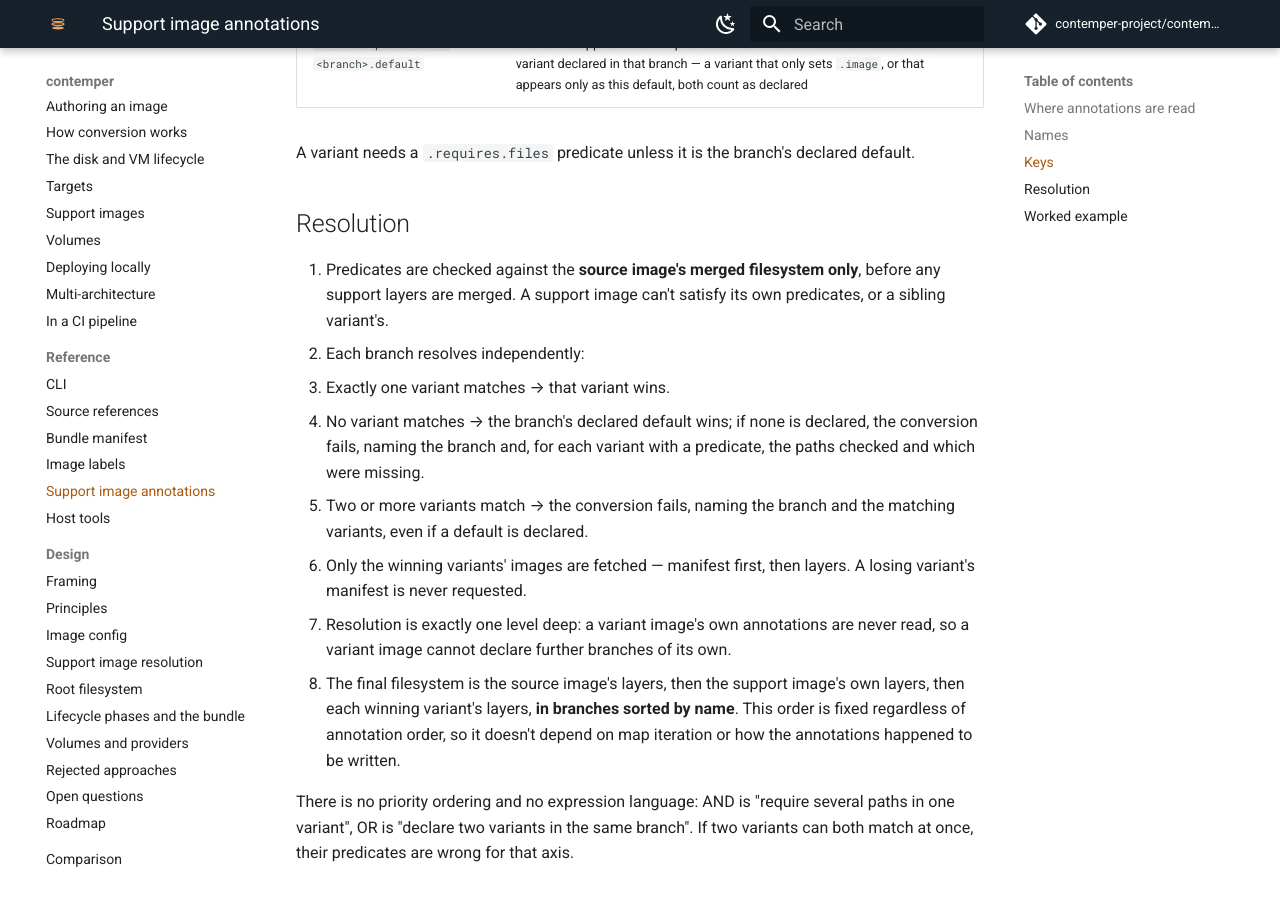
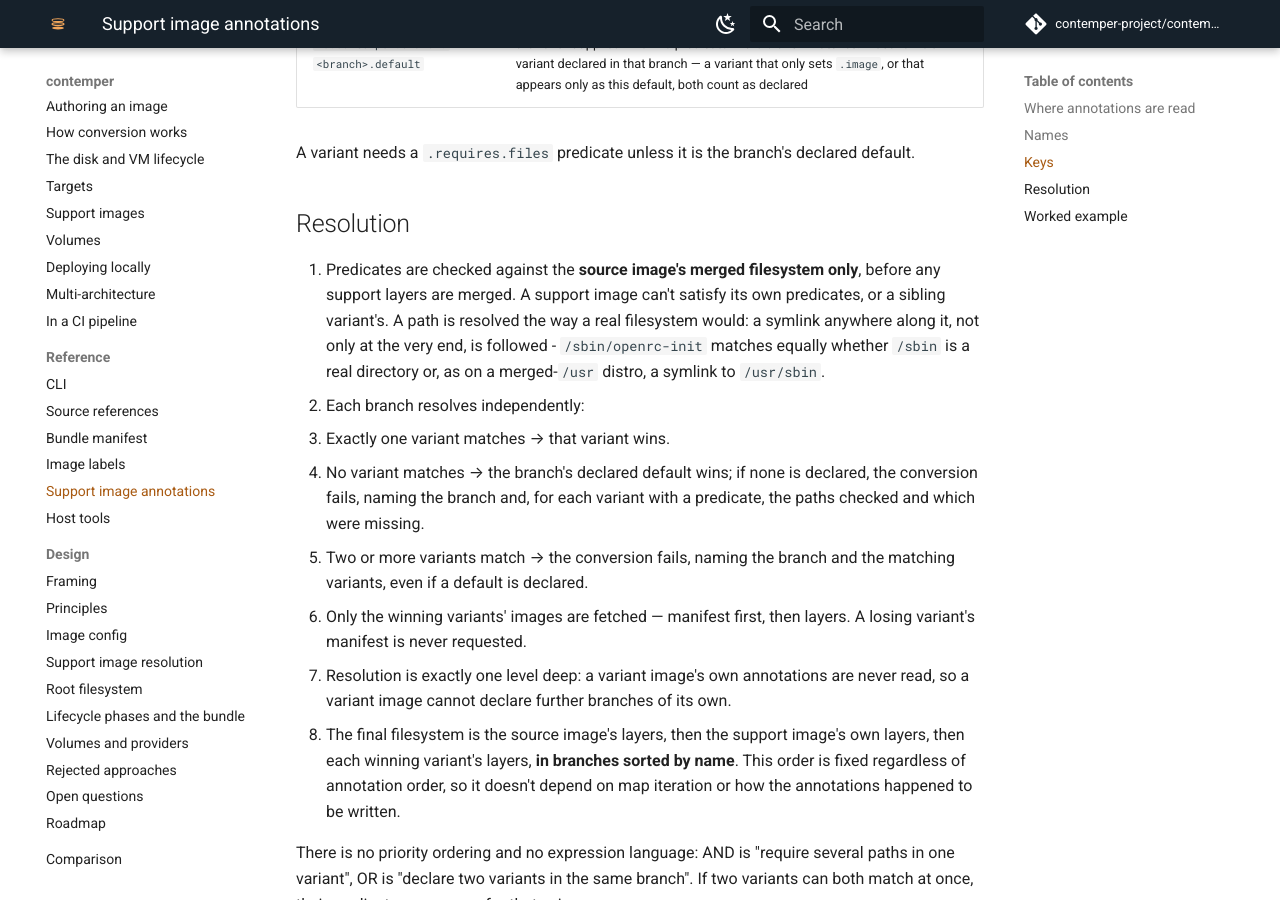
Before and after one commit to DarkressX/contemper, an MkDocs documentation site: the page built from docs/reference/support-image-annotations.md, in a window 1280 px wide and 900 px high, scrolled down 1111 px. Built offline with MkDocs 1.6.1 and Material for MkDocs 9.7.7, drawn with Linux system fonts in a browser that asks for light colours; comment, search, counter and statistics services are not loaded.

Commit message:
docs(volumes): document the merged-/usr predicate resolution
Both the volumes guide and the support-image-annotations reference now
say explicitly that a requires.files predicate (the volume helper's
"/sbin/openrc" included) resolves the way a real filesystem would,
following a symlink anywhere in the path - not only its final component
- so a merged-/usr distro's /sbin -> /usr/sbin symlink doesn't stop a
predicate from matching.

Co-Authored-By: Claude Opus 5.5 <noreply@anthropic.com>
Signed-off-by: Stephan Peijnik-Steinwender <speijnik@gmail.com>

```diff
--- a/docs/reference/support-image-annotations.md
+++ b/docs/reference/support-image-annotations.md
@@ -46,7 +46,11 @@ declared default.
 
 1. Predicates are checked against the **source image's merged filesystem
    only**, before any support layers are merged. A support image can't
-   satisfy its own predicates, or a sibling variant's.
+   satisfy its own predicates, or a sibling variant's. A path is
+   resolved the way a real filesystem would: a symlink anywhere along
+   it, not only at the very end, is followed - `/sbin/openrc-init`
+   matches equally whether `/sbin` is a real directory or, as on a
+   merged-`/usr` distro, a symlink to `/usr/sbin`.
 2. Each branch resolves independently:
    - Exactly one variant matches → that variant wins.
    - No variant matches → the branch's declared default wins; if none is
```
Also changed, not shown: docs/guide/volumes.md (+4 -0 lines).
